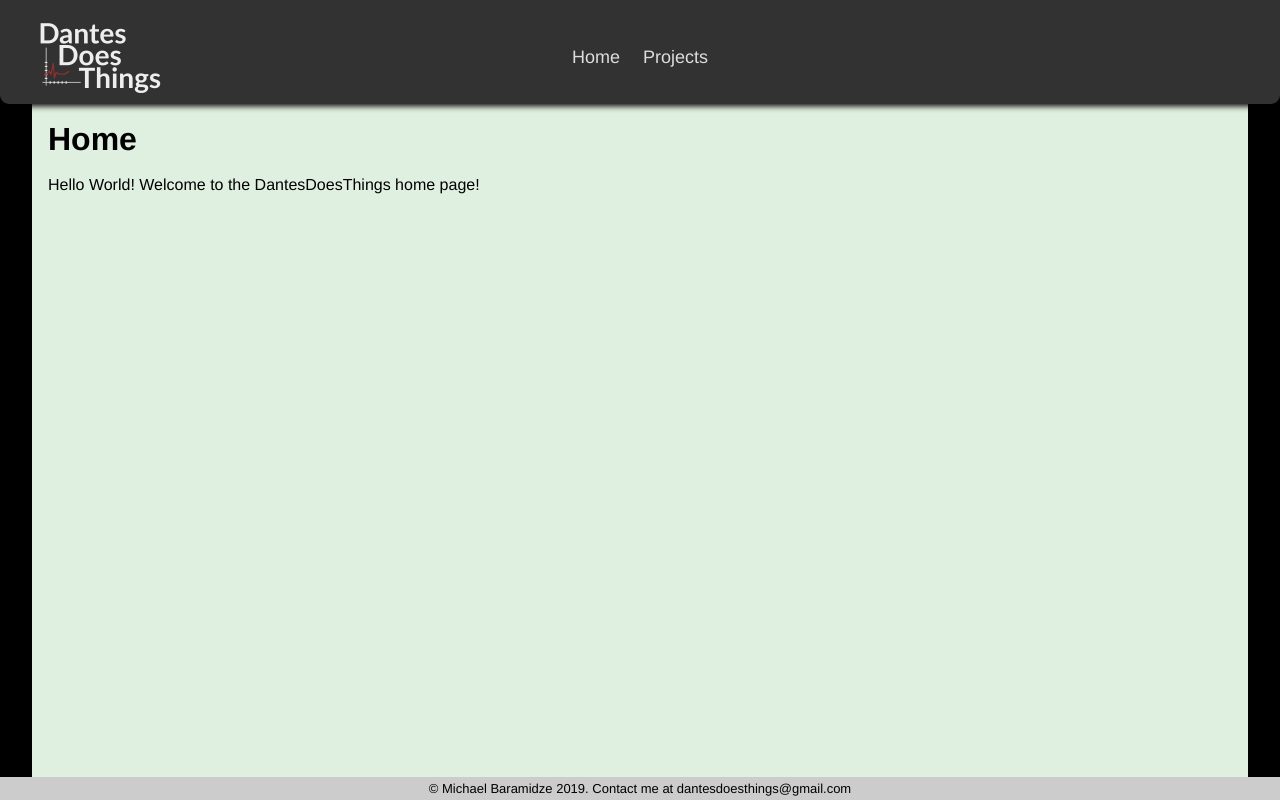
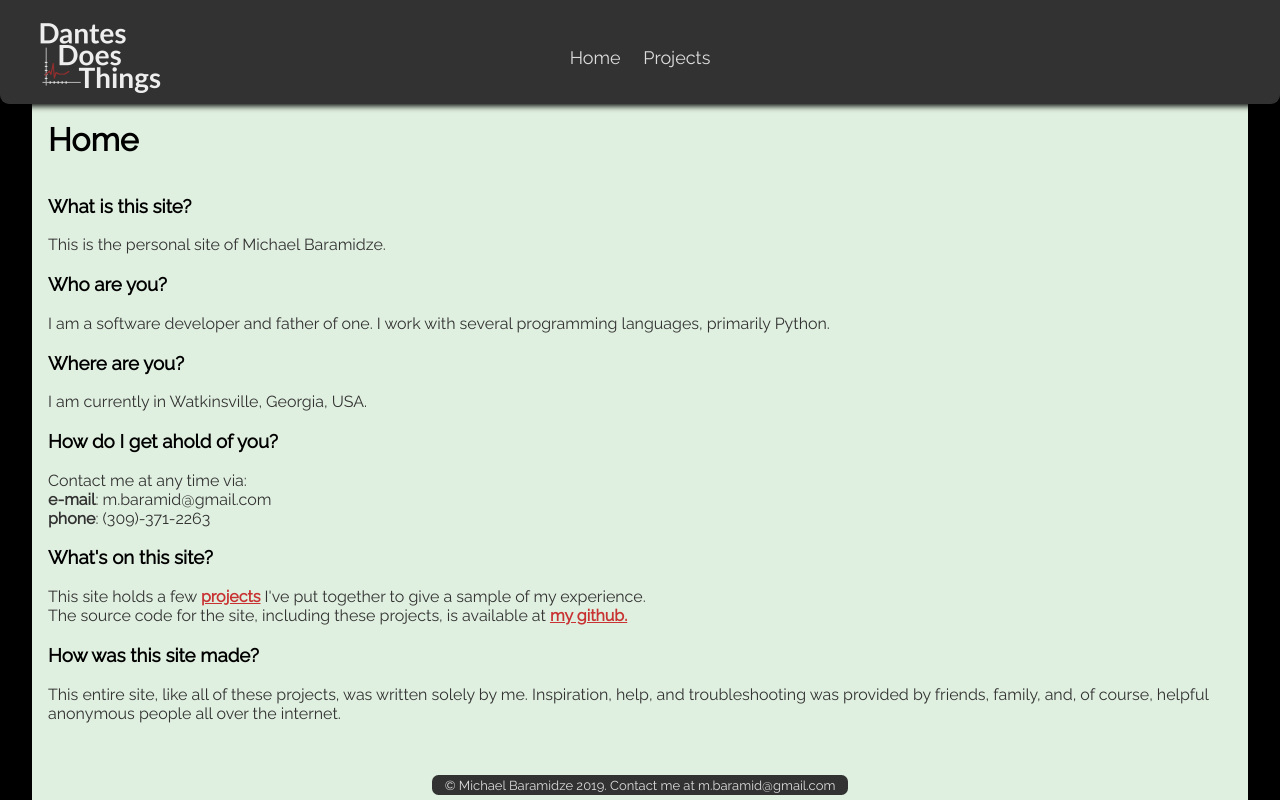
Before and after one commit to dantesdoesthings/danteswebsite, a Django app: page / in a window 1280 px wide. Run offline with Django 3.2, Linux system fonts and the light colour scheme.

Commit message:
Site prettification initiative
1. Expanded contents of the home page.
2. Changed the projects page slightly.
3. Made several style and structure changes.
4. Added a new font to the site.

```diff
--- a/dantesdoesthings/dantes_data_generator/templates/dantes_data_generator/data_generator.html
+++ b/dantesdoesthings/dantes_data_generator/templates/dantes_data_generator/data_generator.html
@@ -61,7 +61,7 @@
     </div>
     <div>
         <div class="full-center" style="height:10%">
-            <div>
+            <div style="padding: 0 0.5em 0 0;">
                 Generator Results
             </div>
             <div>
--- a/dantesdoesthings/dantes_site/templates/dantes_site/index.html
+++ b/dantesdoesthings/dantes_site/templates/dantes_site/index.html
@@ -7,5 +7,25 @@ DantesDoesThings Home
 <h1>Home</h1>
 {% endblock %}
 {% block main_content %}
-Hello World! Welcome to the DantesDoesThings home page!
+<h3>What is this site?</h3>
+This is the personal site of Michael Baramidze.
+<h3>Who are you?</h3>
+I am a software developer and father of one. I work with several programming languages, primarily Python.
+<h3>Where are you?</h3>
+I am currently in Watkinsville, Georgia, USA.
+<h3>How do I get ahold of you?</h3>
+Contact me at any time via:
+<br />
+<b>e-mail</b>: m.baramid@gmail.com
+<br />
+<b>phone</b>: (309)-371-2263
+<h3>What's on this site?</h3>
+This site holds a few <a href="{% url 'projects' %}">projects</a> I've put together to give a sample of my experience.
+<br />
+The source code for the site, including these projects, is available at <a href="https://github.com/dantesdoesthings">my github.</a>
+<h3>How was this site made?</h3>
+This entire site, like all of these projects, was written solely by me.
+Inspiration, help, and troubleshooting was provided by friends, family, and, of course, helpful anonymous people all over the internet.
+<br />
+<br />
 {% endblock %}
--- a/dantesdoesthings/dantes_site/templates/dantes_site/projects.html
+++ b/dantesdoesthings/dantes_site/templates/dantes_site/projects.html
@@ -7,7 +7,9 @@ DantesDoesThings Projects
 <h1>Projects</h1>
 {% endblock %}
 {% block main_content %}
-<h2>Welcome to the DantesDoesThings projects page! Here are the current projects and a brief summary of each.</h2>
+<h2>Welcome to the DantesDoesThings projects page!</h2>
+Here are the current projects and a brief summary of each.
+All projects make at least some use of Django in order to operate within the confines of the website.
 <p><a href="{% url 'data_generator' %}">Data Generator</a><br />
     An app for generating synthetic data.<br />
     Click to add/remove points for your dataset to pass through, select options, and create synthetic data for whatever purposes you may have.<br />
--- a/dantesdoesthings/static/common/css/style.css
+++ b/dantesdoesthings/static/common/css/style.css
@@ -4,7 +4,7 @@ height: 100%;
 }
 body {
 margin: 0% 0% 0% 0%;
-font-family: Helvetica, sans-serif;
+font-family: 'Raleway', sans-serif;
 }
 canvas {
 border: 1px solid #000;
@@ -14,8 +14,11 @@ div {
 padding: 0.3em 0;
 }
 a {
-color: blue;
+color: rgb(200,50,50);
 font-weight: 600;
+}
+h2, h3 {
+color: black;
 }
 .nav-item {
 display: inline;
@@ -73,14 +76,18 @@ margin: 0.5em 1.0em;
 }
 .page-main {
 font-size: medium;
-font-color: #111;
+color: rgb(50,50,50);
 margin: 0 1.0em;
 }
 .footer {
-background-color: #CCC;
+background-color: rgb(50,50,50);
+color: rgb(220,220,220);
 font-size: small;
 text-align: center;
 float: bottom;
+padding: 0.2em 1em;
+margin: 0 auto;
+border-radius: 0.5em;
 }
 .split-content-cols-2 {
 display: grid;
@@ -137,4 +144,5 @@ h1 {
 font-size: 2em;
 padding: 0;
 margin: 0;
+color: black;
 }
--- a/dantesdoesthings/templates/common/base.html
+++ b/dantesdoesthings/templates/common/base.html
@@ -3,6 +3,7 @@
 <html lang="en">
 <link rel="stylesheet" type="text/css" href="{% static 'common/css/style.css' %}">
 <head>
+    <link href="https://fonts.googleapis.com/css?family=Raleway" rel="stylesheet">
     <meta charset="UTF-8">
     <title>{% block page_title %}DantesDoesThings Home{% endblock %}</title>
 </head>
@@ -18,8 +19,8 @@
             {% block main_content %}
             {% endblock %}
         </div>
+    {% include 'common/footer.html' %}
     </div>
-    {% include 'common/footer.html' %}
     <script src="{% static 'common/js/app.js' %}"></script>
     {% block javascript %}
     {% endblock %}
--- a/dantesdoesthings/templates/common/footer.html
+++ b/dantesdoesthings/templates/common/footer.html
@@ -1,3 +1,3 @@
 <div class="footer">
-    © Michael Baramidze 2019. Contact me at dantesdoesthings@gmail.com
+    © Michael Baramidze 2019. Contact me at m.baramid@gmail.com
 </div>
```
